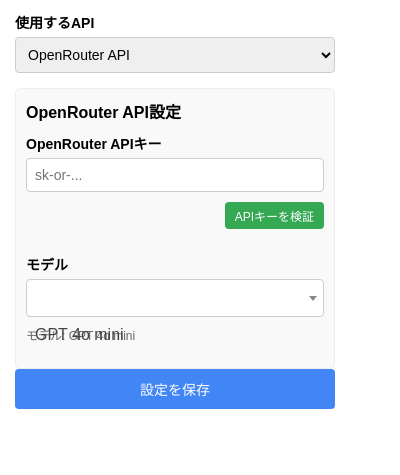
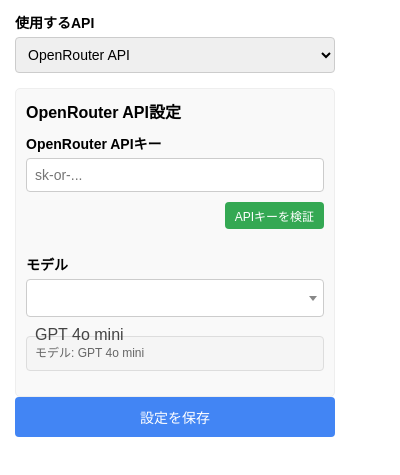
Before and after one commit to k-velorum/llm-translater-plugin, a browser extension: page popup.html in a window 400 px wide. Shown: the part 103-578 px from the top of the page. Drawn offline with Linux system fonts and the light colour scheme; no server answers.

Commit message:
ポップアップのスタイルを改善し、モデル情報の表示を調整。Select2との間隔を確保。

```diff
--- a/popup.html
+++ b/popup.html
@@ -165,6 +165,7 @@
     /* Select2カスタマイズ */
     .select2-container {
       width: 100% !important;
+      margin-bottom: 5px;
     }
 
     .select2-container--default .select2-selection--single {
@@ -181,10 +182,28 @@
       background-color: #4285f4;
     }
 
+    /* モデル情報表示のスタイル調整 */
     .model-info {
       font-size: 12px;
       color: #666;
-      margin-top: 5px;
+      margin-top: 10px;
+      max-height: 80px;
+      overflow-y: auto;
+      padding: 8px;
+      border: 1px solid #ddd;
+      border-radius: 4px;
+      background-color: #f5f5f5;
+      word-wrap: break-word;
+      line-height: 1.4;
+      clear: both;
+      display: block;
+      width: 100%;
+      box-sizing: border-box;
+    }
+
+    /* Select2とモデル情報の間隔を確保 */
+    .form-group .select2-container + .model-info {
+      margin-top: 10px;
     }
   </style>
 </head>
```
